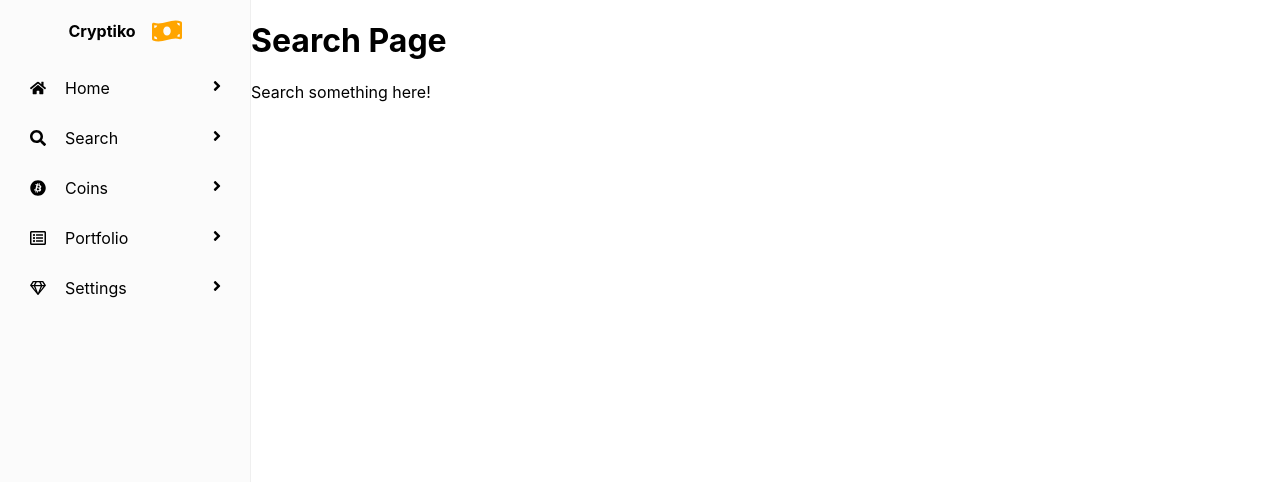
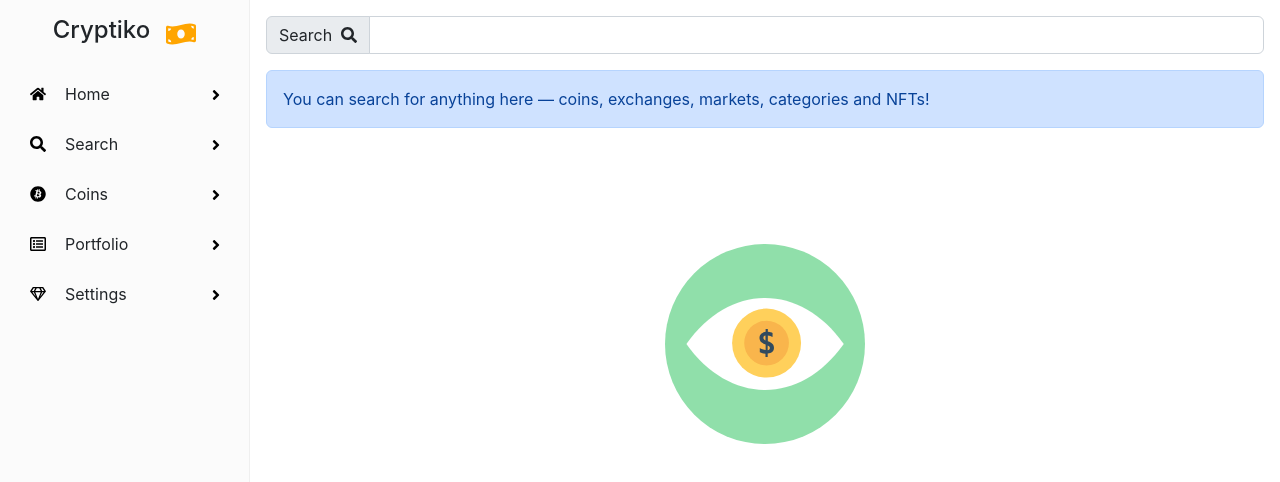
Before and after one commit to AdiPat/crypiko, a React (Create React App) app: page /search in a window 1280 px wide. Shown: the top 482 px of the page. Built offline with nearby package versions, Linux system fonts and the light colour scheme.

Commit message:
update search screen

```diff
--- a/package.json
+++ b/package.json
@@ -6,7 +6,9 @@
     "@testing-library/jest-dom": "^5.16.5",
     "@testing-library/react": "^13.4.0",
     "@testing-library/user-event": "^13.5.0",
+    "bootstrap": "^5.2.2",
     "react": "^18.2.0",
+    "react-bootstrap": "^2.5.0",
     "react-dom": "^18.2.0",
     "react-icons": "^4.4.0",
     "react-pro-sidebar": "^1.0.0-alpha.4",
--- a/src/App.css
+++ b/src/App.css
@@ -2,3 +2,22 @@
 .menu-item {
   text-align: left;
 }
+
+.sidebar-container {
+  width: 100%;
+
+}
+
+.search-container {
+  display: flex;
+  flex-direction: column;
+  width: 100%;
+  padding: 1rem;
+}
+
+.search-infograph {
+  display: flex;
+  justify-content: center;
+  align-items: center;
+  height: 50vh;
+}
--- a/src/components/sidebar-layout.js
+++ b/src/components/sidebar-layout.js
@@ -29,6 +29,7 @@ function SidebarLayout({ children }) {
             display: "flex",
             alignItems: "center",
             justifyContent: "center",
+            padding: "1rem",
           }}
         >
           <h4 style={{ marginRight: "1rem" }}>Cryptiko</h4>
@@ -69,7 +70,7 @@ function SidebarLayout({ children }) {
           </MenuItem>
         </Menu>
       </Sidebar>
-      <div>{children}</div>
+      <div className="sidebar-container">{children}</div>
     </div>
   );
 }
--- a/src/pages/search-page.js
+++ b/src/pages/search-page.js
@@ -1,11 +1,28 @@
 import { SidebarLayout } from "../components";
+import { InputGroup, Form, Alert } from "react-bootstrap";
+import { FaSearch } from "react-icons/fa";
+import { ReactComponent as EyeViewSvg } from "../assets/eye-view.svg";
 
 function SearchPage() {
   return (
     <>
       <SidebarLayout>
-        <h1>Search Page</h1>
-        <p>Search something here!</p>
+        <div className="search-container">
+          <InputGroup>
+            <InputGroup.Text>
+              <span>Search &nbsp;</span>
+              <FaSearch />
+            </InputGroup.Text>
+            <Form.Control aria-label="search"></Form.Control>
+          </InputGroup>
+          <Alert style={{ marginTop: "1rem" }} variant="primary">
+            You can search for anything here — coins, exchanges, markets,
+            categories and NFTs!
+          </Alert>
+          <div className="search-infograph">
+            <EyeViewSvg style={{ height: 200, width: 200 }} />
+          </div>
+        </div>
       </SidebarLayout>
     </>
   );
```
Also changed, not shown: src/index.js (+7 -6 lines), src/assets/eye-view.svg (added), 1 other file (tests, documents, lock files or other folders).
